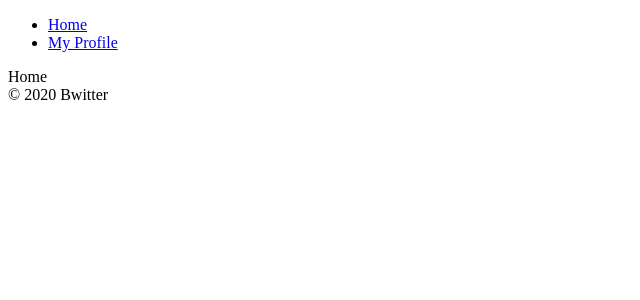
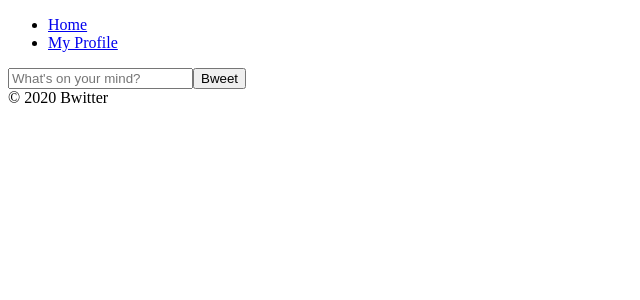
Before and after one commit to ChobobDev/Bwitter, a React (Create React App) app: page /#/ in a window 1280 px wide. Shown: the top 300 px of the page, without its empty margins (0-640 px from the left). Built offline with nearby package versions, Linux system fonts and the light colour scheme; no server answers; sample sign-in values are in the browser's storage.

Commit message:
#3.0 Form and Databse Setup

```diff
--- a/src/huobase.js
+++ b/src/huobase.js
@@ -1,5 +1,7 @@
 import * as firebase from "firebase/app";
 import "firebase/auth";
+import "firebase/database";
+
 // firebase에 관련된 정보들
 const firebaseConfig = {
     apiKey: process.env.REACT_APP_API_KEY,
--- a/src/routes/Home.js
+++ b/src/routes/Home.js
@@ -1,4 +1,24 @@
-import React from "react";
+import React, { useState } from "react";
 
-const Home = () => <span>Home</span>;
+const Home = () => {
+    const [bweet,setBweet] = useState("");
+    const onSubmit = (event) => {
+        event.preventDefault();
+    };
+    const onChange = (event)=> {
+        const {
+            target: {value}
+        } = event;
+        setBweet(value);
+
+    };
+    return(
+        <div>
+            <form onSubmit={onSubmit}>
+                <input value={bweet} onChange={onChange} type="text" placeholder="What's on your mind?" maxLength={120}/>
+                <input type="submit" value="Bweet" />
+            </form>
+        </div>
+    );
+}
 export default Home;
```
